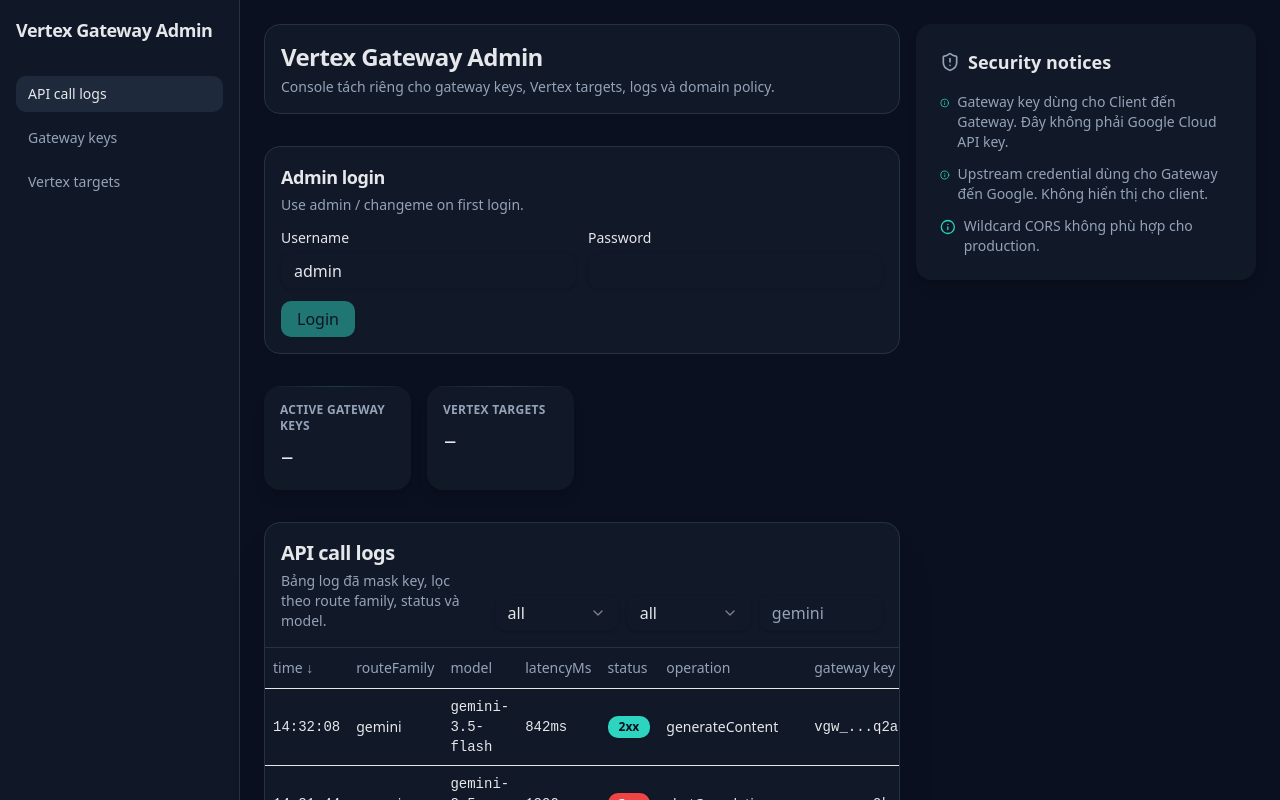
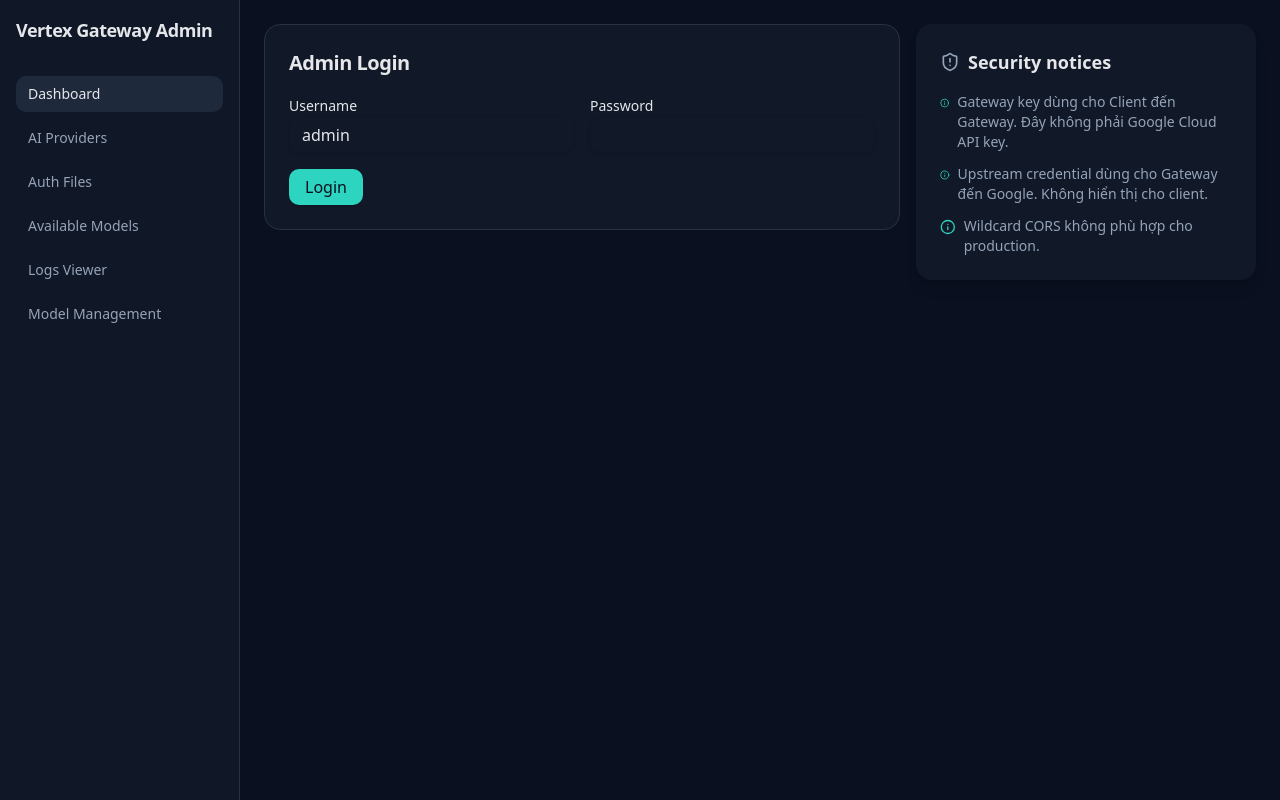
Before and after one commit to monet88/vertex-gateway, a React (Vite) app in the folder frontend/: page / in a window 1280 px wide. Shown: the top 800 px of the page. Built offline with nearby package versions, Linux system fonts and the light colour scheme.

Commit message:
feat: admin app shell with auth gates and view routing

```diff
--- a/frontend/src/App.tsx
+++ b/frontend/src/App.tsx
@@ -1,7 +1,7 @@
-import { Dashboard } from './pages/Dashboard';
+import { AdminApp } from './pages/AdminApp';
 
 function App() {
-  return <Dashboard />;
+  return <AdminApp />;
 }
 
 export default App;
--- a/frontend/src/components/stitch/StitchConsoleShell.tsx
+++ b/frontend/src/components/stitch/StitchConsoleShell.tsx
@@ -1,22 +1,38 @@
 import type { ReactNode } from 'react';
+import { adminNavItems } from '@/data/admin-static';
+import type { AdminViewId } from '@/types/admin';
 
 export interface StitchConsoleShellProps {
   readonly children: ReactNode;
   readonly rail?: ReactNode;
+  readonly activeView?: AdminViewId;
+  readonly onViewChange?: (view: AdminViewId) => void;
 }
 
-export function StitchConsoleShell({ children, rail }: StitchConsoleShellProps) {
+export function StitchConsoleShell({ children, rail, activeView = 'dashboard', onViewChange }: StitchConsoleShellProps) {
   return (
     <main className="min-h-dvh bg-background text-foreground">
       <div className="grid min-h-dvh grid-cols-1 lg:grid-cols-[240px_1fr]">
         <aside className="border-b border-border bg-card/90 p-4 lg:border-b-0 lg:border-r">
-          <a href="/" className="block rounded-lg text-lg font-semibold tracking-tight text-foreground">
+          <a href="/admin" className="block rounded-lg text-lg font-semibold tracking-tight text-foreground">
             Vertex Gateway Admin
           </a>
           <nav aria-label="Console navigation" className="mt-8 grid gap-2 text-sm text-muted-foreground">
-            <a className="rounded-md bg-secondary px-3 py-2 text-foreground" href="#logs">API call logs</a>
-            <a className="rounded-md px-3 py-2 hover:bg-secondary hover:text-foreground" href="#keys">Gateway keys</a>
-            <a className="rounded-md px-3 py-2 hover:bg-secondary hover:text-foreground" href="#targets">Vertex targets</a>
+            {adminNavItems.map((item) => (
+              <button
+                key={item.id}
+                type="button"
+                className={`w-full rounded-md px-3 py-2 text-left transition-colors ${
+                  activeView === item.id
+                    ? 'bg-secondary text-foreground'
+                    : 'hover:bg-secondary hover:text-foreground'
+                }`}
+                onClick={() => onViewChange?.(item.id)}
+                aria-current={activeView === item.id ? 'page' : undefined}
+              >
+                {item.label}
+              </button>
+            ))}
           </nav>
         </aside>
         <section className="grid gap-4 p-4 xl:grid-cols-[1fr_340px] xl:p-6">
--- /dev/null
+++ b/frontend/src/hooks/useAdminView.ts
@@ -0,0 +1,29 @@
+import { useCallback, useMemo, useSyncExternalStore } from 'react';
+import { adminNavItems } from '@/data/admin-static';
+import type { AdminViewId } from '@/types/admin';
+
+const validViews = new Set<AdminViewId>(adminNavItems.map((item) => item.id));
+
+const subscribe = (onStoreChange: () => void) => {
+  window.addEventListener('popstate', onStoreChange);
+  return () => window.removeEventListener('popstate', onStoreChange);
+};
+
+const getSnapshot = () => window.location.search;
+
+export function useAdminView() {
+  const search = useSyncExternalStore(subscribe, getSnapshot, () => '');
+  const view = useMemo<AdminViewId>(() => {
+    const value = new URLSearchParams(search).get('view');
+    return value && validViews.has(value as AdminViewId) ? (value as AdminViewId) : 'dashboard';
+  }, [search]);
+
+  const setView = useCallback((nextView: AdminViewId) => {
+    const url = new URL(window.location.href);
+    url.searchParams.set('view', nextView);
+    window.history.pushState({}, '', url);
+    window.dispatchEvent(new PopStateEvent('popstate'));
+  }, []);
+
+  return { view, setView };
+}
--- /dev/null
+++ b/frontend/src/pages/AIProvidersView.tsx
@@ -0,0 +1,5 @@
+import { EmptyState } from '@/components/console/AdminState';
+
+export function AIProvidersView() {
+  return <EmptyState title="AI Providers" body="Target management coming in a later task." />;
+}
--- /dev/null
+++ b/frontend/src/pages/AdminApp.tsx
@@ -0,0 +1,157 @@
+import { useState } from 'react';
+import { StitchConsoleShell } from '@/components/stitch/StitchConsoleShell';
+import { StitchSecurityRail } from '@/components/stitch/StitchSecurityRail';
+import { Button } from '@/components/ui/button';
+import { Input } from '@/components/ui/input';
+import { Label } from '@/components/ui/label';
+import { useAdminToken } from '@/hooks/useAdminToken';
+import { useAdminView } from '@/hooks/useAdminView';
+import { useAdminDashboardData } from '@/hooks/useAdminDashboardData';
+import { changeAdminPassword, loginAdmin } from '@/lib/admin-dashboard-api';
+import { securityNotices as adminSecurityNotices } from '@/data/admin-static';
+import { Dashboard } from '@/pages/Dashboard';
+import { AIProvidersView } from '@/pages/AIProvidersView';
+import { AuthFilesView } from '@/pages/AuthFilesView';
+import { AvailableModelsView } from '@/pages/AvailableModelsView';
+import { LogsViewerView } from '@/pages/LogsViewerView';
+import { ModelManagementView } from '@/pages/ModelManagementView';
+import type { AdminViewId } from '@/types/admin';
+
+const securityNotices = adminSecurityNotices.map((message, index) => ({
+  id: `notice-${index}`,
+  message,
+  type: 'info' as const,
+  icon: 'info',
+}));
+
+function renderView(view: AdminViewId, adminData: ReturnType<typeof useAdminDashboardData>) {
+  switch (view) {
+    case 'dashboard':
+      return <Dashboard adminData={adminData} />;
+    case 'ai-providers':
+      return <AIProvidersView />;
+    case 'auth-files':
+      return <AuthFilesView />;
+    case 'available-models':
+      return <AvailableModelsView />;
+    case 'logs-viewer':
+      return <LogsViewerView />;
+    case 'model-management':
+      return <ModelManagementView />;
+    default:
+      return <Dashboard adminData={adminData} />;
+  }
+}
+
+export function AdminApp() {
+  const { token, setToken } = useAdminToken();
+  const { view, setView } = useAdminView();
+  const [username, setUsername] = useState('admin');
+  const [password, setPassword] = useState('');
+  const [currentPassword, setCurrentPassword] = useState('');
+  const [newPassword, setNewPassword] = useState('');
+  const [mustChangePassword, setMustChangePassword] = useState(false);
+  const [authLoading, setAuthLoading] = useState(false);
+  const [authError, setAuthError] = useState<string | null>(null);
+  const dataToken = mustChangePassword ? '' : token;
+  const adminData = useAdminDashboardData(dataToken);
+
+  const handleLogin = async (event: React.FormEvent) => {
+    event.preventDefault();
+    setAuthLoading(true);
+    setAuthError(null);
+    try {
+      const response = await loginAdmin(username, password);
+      setToken(response.token);
+      setPassword('');
+      if (response.mustChangePassword) {
+        setMustChangePassword(true);
+      }
+    } catch (error: unknown) {
+      setAuthError(error instanceof Error ? error.message : 'Unknown error');
+    } finally {
+      setAuthLoading(false);
+    }
+  };
+
+  const handleChangePassword = async (event: React.FormEvent) => {
+    event.preventDefault();
+    setAuthLoading(true);
+    setAuthError(null);
+    try {
+      const response = await changeAdminPassword({ token }, currentPassword, newPassword);
+      setToken(response.token);
+      setCurrentPassword('');
+      setNewPassword('');
+      setMustChangePassword(false);
+    } catch (error: unknown) {
+      setAuthError(error instanceof Error ? error.message : 'Unknown error');
+    } finally {
+      setAuthLoading(false);
+    }
+  };
+
+  const isAuthenticated = Boolean(token) && !mustChangePassword;
+
+  return (
+    <StitchConsoleShell
+      rail={<StitchSecurityRail notices={securityNotices} />}
+      activeView={view}
+      onViewChange={setView}
+    >
+      <div className="space-y-8">
+        {!isAuthenticated && (
+          <section className="rounded-xl border border-border bg-card p-6">
+            <h2 className="mb-4 text-xl font-semibold tracking-tight text-foreground">
+              {mustChangePassword ? 'Change Password Required' : 'Admin Login'}
+            </h2>
+            <form
+              className="grid gap-3 sm:grid-cols-2 sm:gap-4"
+              onSubmit={mustChangePassword ? handleChangePassword : handleLogin}
+            >
+              {mustChangePassword ? (
+                <>
+                  <div>
+                    <Label htmlFor="current-password">Current Password</Label>
+                    <Input id="current-password" type="password" value={currentPassword} onChange={(e) => setCurrentPassword(e.target.value)} />
+                  </div>
+                  <div>
+                    <Label htmlFor="new-password">New Password</Label>
+                    <Input id="new-password" type="password" value={newPassword} onChange={(e) => setNewPassword(e.target.value)} />
+                  </div>
+                </>
+              ) : (
+                <>
+                  <div>
+                    <Label htmlFor="username-input">Username</Label>
+                    <Input id="username-input" value={username} onChange={(e) => setUsername(e.target.value)} />
+                  </div>
+                  <div>
+                    <Label htmlFor="password-input">Password</Label>
+                    <Input id="password-input" type="password" value={password} onChange={(e) => setPassword(e.target.value)} />
+                  </div>
+                </>
+              )}
+              <div className="sm:col-span-2">
+                <Button type="submit" disabled={authLoading}>
+                  {authLoading ? 'Loading…' : mustChangePassword ? 'Change Password' : 'Login'}
+                </Button>
+              </div>
+            </form>
+            {authError && (
+              <p className="mt-3 rounded-md border border-destructive/40 bg-destructive/10 px-3 py-2 text-sm text-destructive">{authError}</p>
+            )}
+          </section>
+        )}
+
+        {isAuthenticated && (
+          <div className="flex items-center justify-end gap-2 text-sm text-muted-foreground">
+            <Button variant="secondary" size="sm" onClick={() => { setToken(''); setMustChangePassword(false); }}>Logout</Button>
+          </div>
+        )}
+
+        {isAuthenticated && renderView(view, adminData)}
+      </div>
+    </StitchConsoleShell>
+  );
+}
--- /dev/null
+++ b/frontend/src/pages/AuthFilesView.tsx
@@ -0,0 +1,5 @@
+import { EmptyState } from '@/components/console/AdminState';
+
+export function AuthFilesView() {
+  return <EmptyState title="Auth Files" body="Credential details coming in a later task." />;
+}
--- /dev/null
+++ b/frontend/src/pages/AvailableModelsView.tsx
@@ -0,0 +1,5 @@
+import { EmptyState } from '@/components/console/AdminState';
+
+export function AvailableModelsView() {
+  return <EmptyState title="Available Models" body="Catalog inventory coming in a later task." />;
+}
--- /dev/null
+++ b/frontend/src/pages/LogsViewerView.tsx
@@ -0,0 +1,5 @@
+import { BetaState } from '@/components/console/AdminState';
+
+export function LogsViewerView() {
+  return <BetaState title="Logs Viewer" body="Telemetry beta — view-only mock data for now." />;
+}
--- /dev/null
+++ b/frontend/src/pages/ModelManagementView.tsx
@@ -0,0 +1,5 @@
+import { EmptyState } from '@/components/console/AdminState';
+
+export function ModelManagementView() {
+  return <EmptyState title="Model Management" body="Routing policy coming in a later task." />;
+}
```
